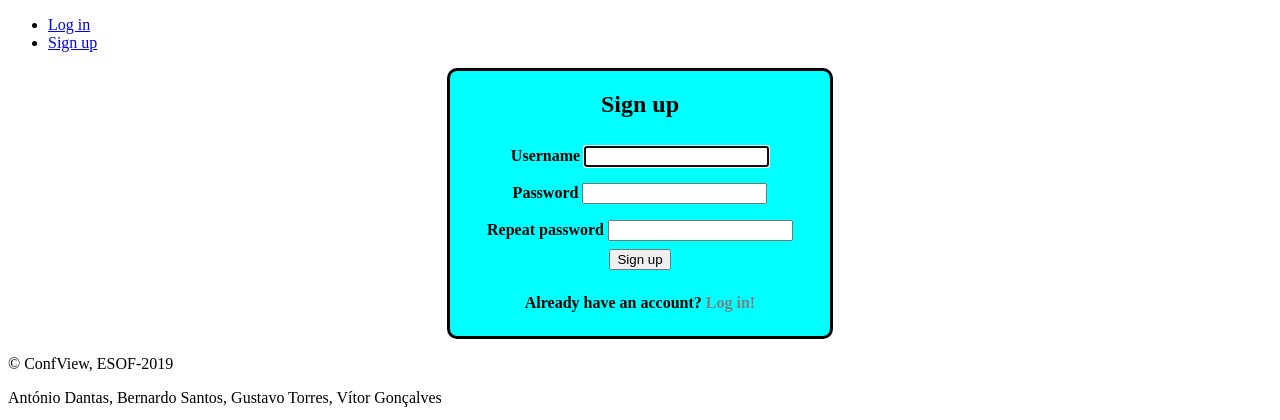
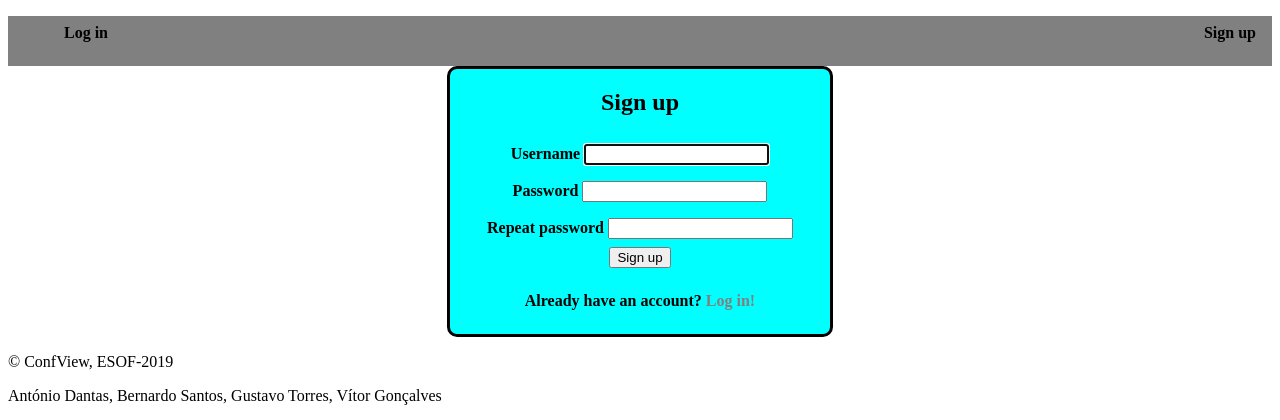
Before and after one commit to softeng-feup/open-cx-o-bando-dos-quatro, a PHP site: page /pages/signup.php in a window 1280 px wide. Shown: the top 420 px of the page. Run offline with PHP 8.4, Linux system fonts and the light colour scheme.

```diff
--- /dev/null
+++ b/website/css/common.css
@@ -0,0 +1,32 @@
+body > header{
+    background-color: grey;
+    height: 50px;
+}
+
+body > header > nav > ul {
+    display: flex;
+    flex-direction: row;
+    justify-content: space-between;
+}
+
+body > header > nav > ul > li > a{
+    text-decoration: none;
+    padding: 0.5em;
+    font-weight: 600;
+    text-align: center;
+    color:black;
+}
+
+body > header > nav > ul > li > a:hover{
+    text-decoration: none;
+    padding: 0.5em;
+    font-weight: 600;
+    text-align: center;
+    color:white;
+}
+
+body > header > nav > ul > li{
+    text-decoration: none;
+    padding: 0.5em;
+    list-style: none;
+}
--- a/website/pages/home.php
+++ b/website/pages/home.php
@@ -24,6 +24,7 @@ $conferences = fetch_user_conferences($_SESSION['username']);
         <meta charset="utf-8">
         <meta name="viewport" content="width=device-width, initial-scale=1.0">
 
+        <link href="../css/common.css" rel="stylesheet">
         <link href="../css/home.css" rel="stylesheet">
     </head>
     <body>
--- a/website/pages/login.php
+++ b/website/pages/login.php
@@ -18,6 +18,7 @@ if (isset($_SESSION['username'])) {
         <meta charset="utf-8">
         <meta name="viewport" content="width=device-width, initial-scale=1.0">
 
+        <link href="../css/common.css" rel="stylesheet">
         <link href="../css/login.css" rel="stylesheet">
     </head>
     <body>
--- a/website/pages/signup.php
+++ b/website/pages/signup.php
@@ -14,6 +14,7 @@ include_once('../templates/tpl_authentication.php');
         <meta charset="utf-8">
         <meta name="viewport" content="width=device-width, initial-scale=1.0">
 
+        <link href="../css/common.css" rel="stylesheet">
         <link href="../css/signup.css" rel="stylesheet">
     </head>
     <body>
```
